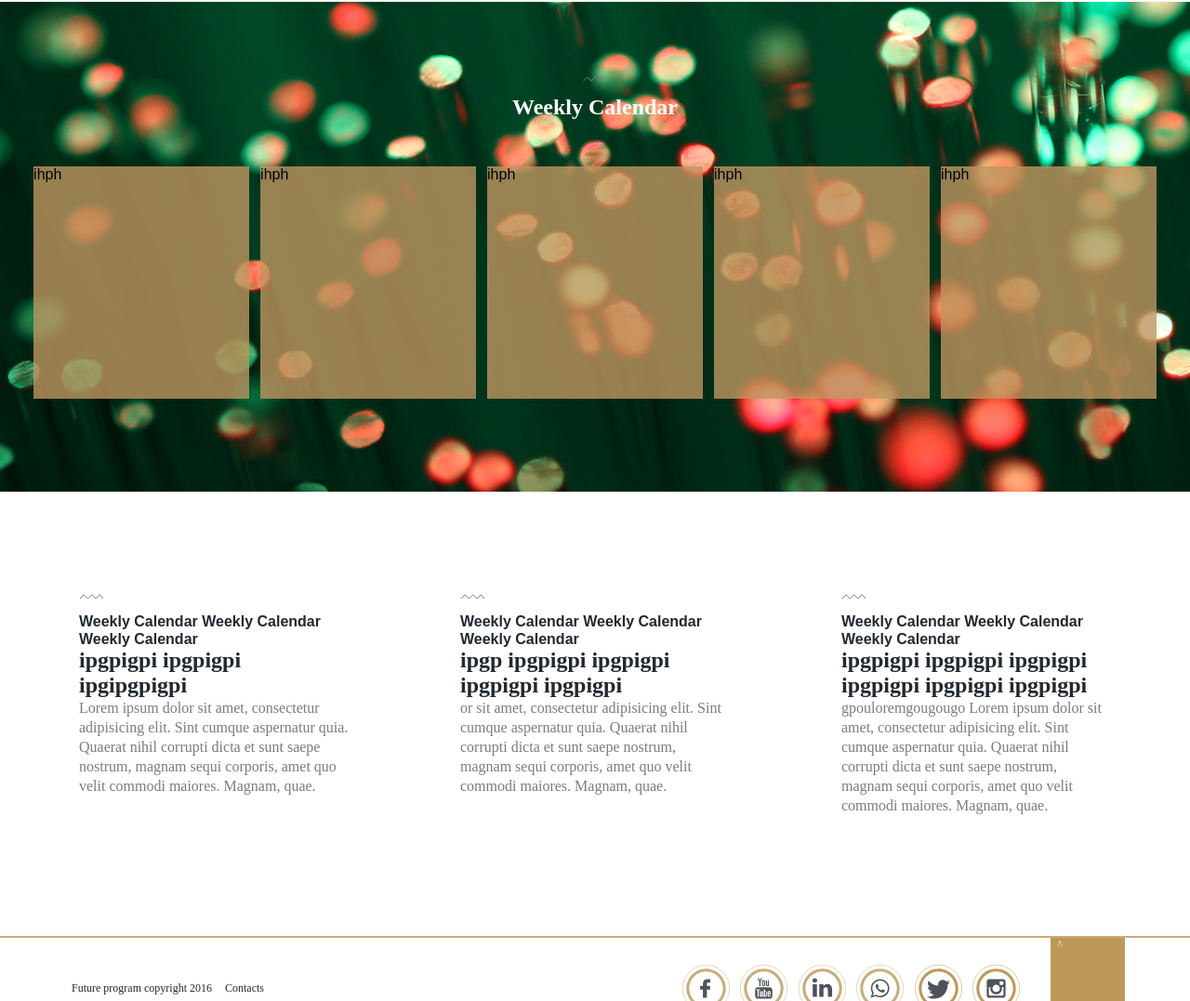
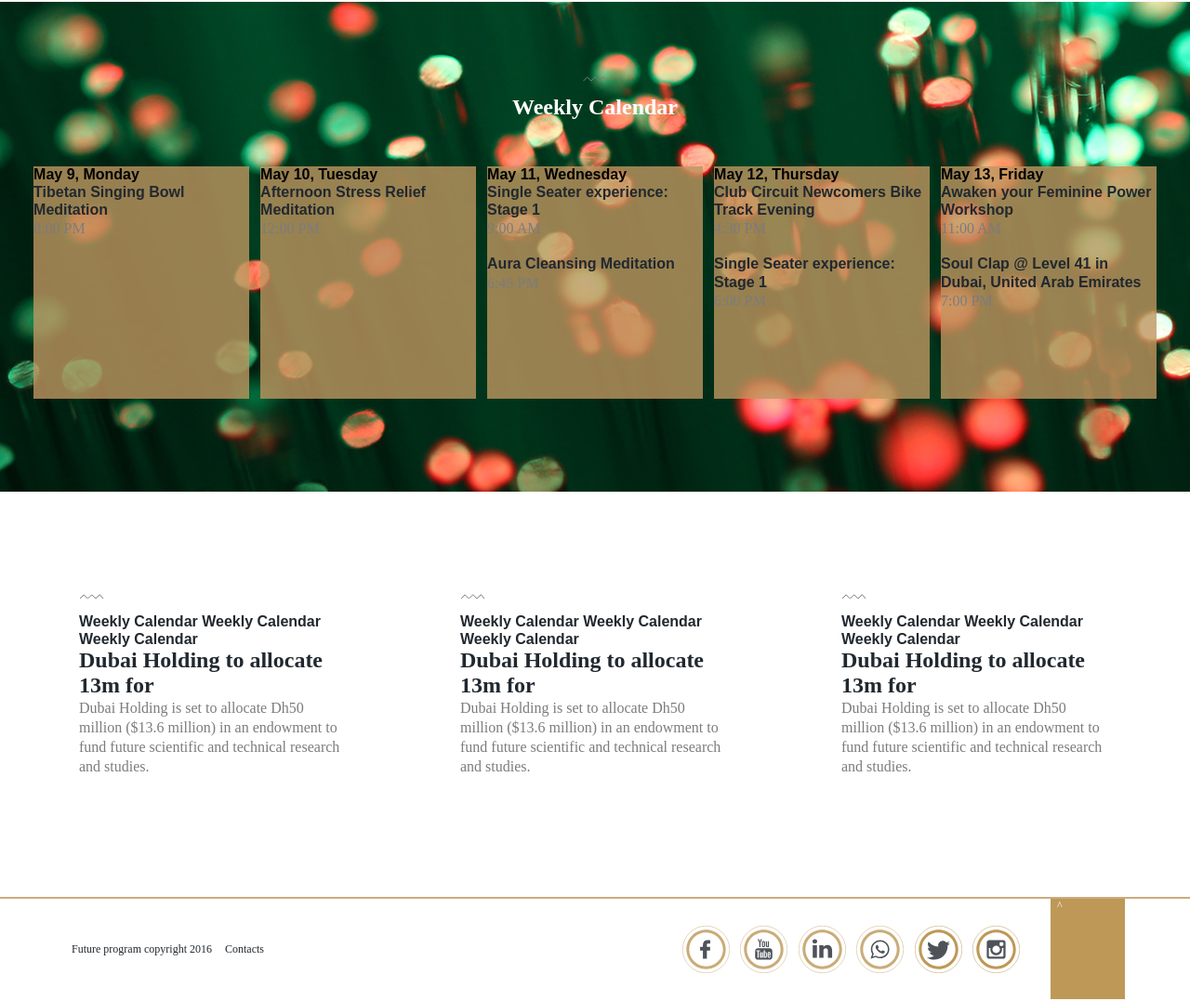
Before and after one commit to prika/UAE-Future, a plain HTML site: page index.html in a window 1280 px wide. Shown: the part 2000-3077 px from the top of the page at 93% size. Drawn offline with nearby package versions, Linux system fonts and the light colour scheme; a script that the page names is missing.

Commit message:
Placeholder text changed

```diff
--- a/templates/view_newsSection.html
+++ b/templates/view_newsSection.html
@@ -3,24 +3,24 @@
         <div class="element col-sm-4 col-md-4">
             <div class="subtitle">
                 <h3>Weekly Calendar Weekly Calendar Weekly Calendar</h3>
-                <h1>ipgpigpi ipgpigpi ipgipgpigpi</h1>
-                <p>Lorem ipsum dolor sit amet, consectetur adipisicing elit. Sint cumque aspernatur quia. Quaerat nihil corrupti dicta et sunt saepe nostrum, magnam sequi corporis, amet quo velit commodi maiores. Magnam, quae.</p>
+                <h1>Dubai Holding to allocate 13m for </h1>
+                <p>Dubai Holding is set to allocate Dh50 million ($13.6 million) in an endowment to fund future scientific and technical research and studies.</p>
             </div>
         </div>
 
         <div class="element col-sm-4 col-md-4">
             <div class="subtitle">
                 <h3>Weekly Calendar Weekly Calendar Weekly Calendar</h3>
-                <h1>ipgp ipgpigpi ipgpigpi ipgpigpi ipgpigpi</h1>
-                <p>or sit amet, consectetur adipisicing elit. Sint cumque aspernatur quia. Quaerat nihil corrupti dicta et sunt saepe nostrum, magnam sequi corporis, amet quo velit commodi maiores. Magnam, quae.</p>
+                <h1>Dubai Holding to allocate 13m for </h1>
+                <p>Dubai Holding is set to allocate Dh50 million ($13.6 million) in an endowment to fund future scientific and technical research and studies.</p>
             </div>
         </div>
 
         <div class="element col-sm-4 col-md-4">
             <div class="subtitle">
                 <h3>Weekly Calendar Weekly Calendar Weekly Calendar</h3>
-                <h1>ipgpigpi ipgpigpi ipgpigpi ipgpigpi ipgpigpi ipgpigpi</h1>
-                <p>gpouloremgougougo Lorem ipsum dolor sit amet, consectetur adipisicing elit. Sint cumque aspernatur quia. Quaerat nihil corrupti dicta et sunt saepe nostrum, magnam sequi corporis, amet quo velit commodi maiores. Magnam, quae.</p>
+                <h1>Dubai Holding to allocate 13m for </h1>
+                <p>Dubai Holding is set to allocate Dh50 million ($13.6 million) in an endowment to fund future scientific and technical research and studies.</p>
             </div>
         </div>
 
--- a/templates/view_weeklycalendarSection.html
+++ b/templates/view_weeklycalendarSection.html
@@ -4,24 +4,50 @@
     </div>
 
     <div class="listContainerCalendar">
+
         <div class="element">
-            ihph
+            <h4>May 9, Monday </h4>
+            <h3>Tibetan Singing Bowl Meditation </h3>
+            <p> 8:00 PM </p>
         </div>
 
           <div class="element">
-            ihph
+              <h4>May 10, Tuesday  </h4>
+              <h3>Afternoon Stress Relief Meditation  </h3>
+              <p> 12:00 PM </p>
+
         </div>
 
           <div class="element">
-            ihph
+              <h4>May 11, Wednesday  </h4>
+              <h3>Single Seater experience: Stage 1 </h3>
+              <p> 9:00 AM </p>
+              <br />
+              <h3>Aura Cleansing Meditation </h3>
+              <p> 6:45 PM </p>
+
         </div>
 
           <div class="element">
-            ihph
+
+              <h4>May 12, Thursday   </h4>
+              <h3>Club Circuit Newcomers Bike Track Evening </h3>
+              <p> 4:30 PM </p>
+              <br />
+              <h3>Single Seater experience: Stage 1 </h3>
+              <p> 6:00 PM </p>
+
         </div>
 
           <div class="element">
-            ihph
+
+              <h4>May 13, Friday </h4>
+              <h3>Awaken your Feminine Power Workshop  </h3>
+              <p> 11:00 AM </p>
+              <br />
+              <h3>Soul Clap @ Level 41 in Dubai, United Arab Emirates </h3>
+              <p> 7:00 PM </p>
+
         </div>
     </div>
 </div>
```
